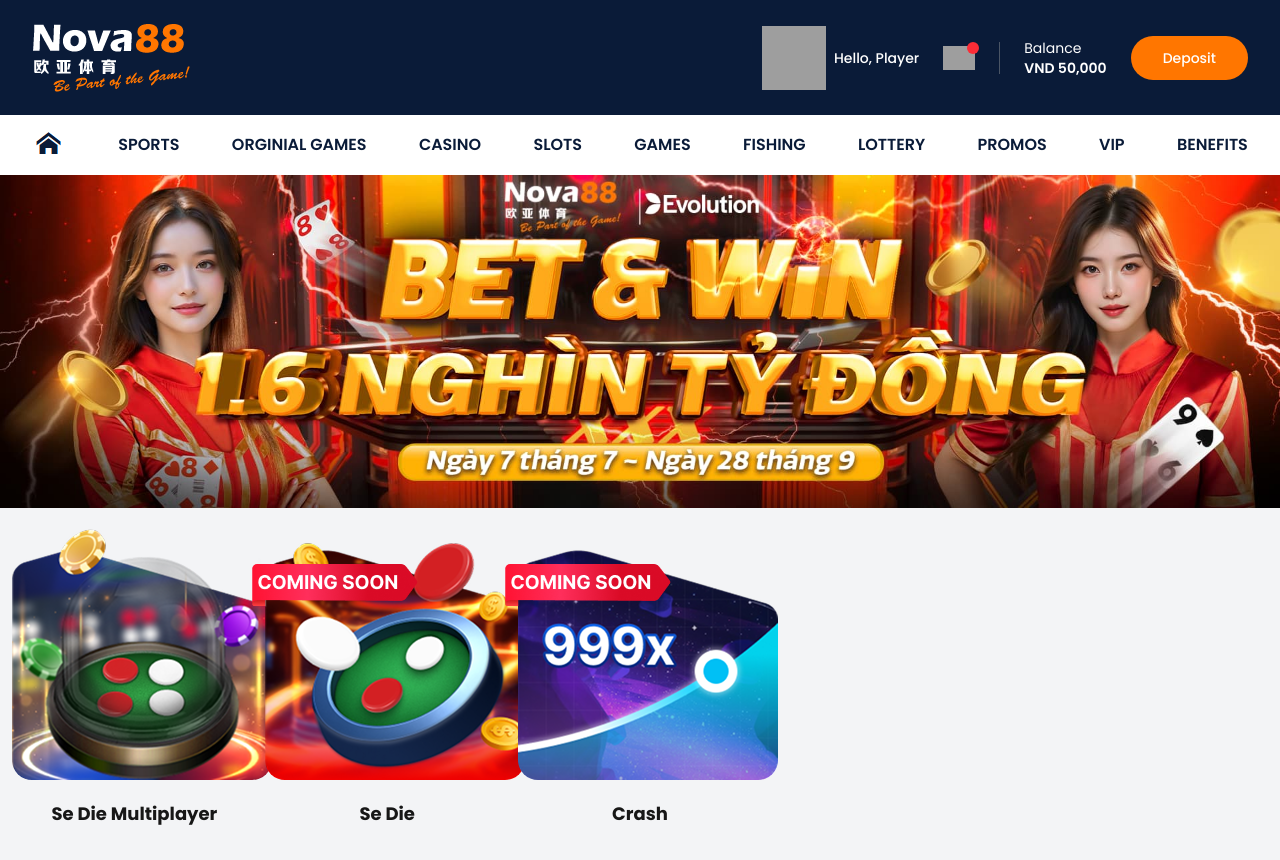
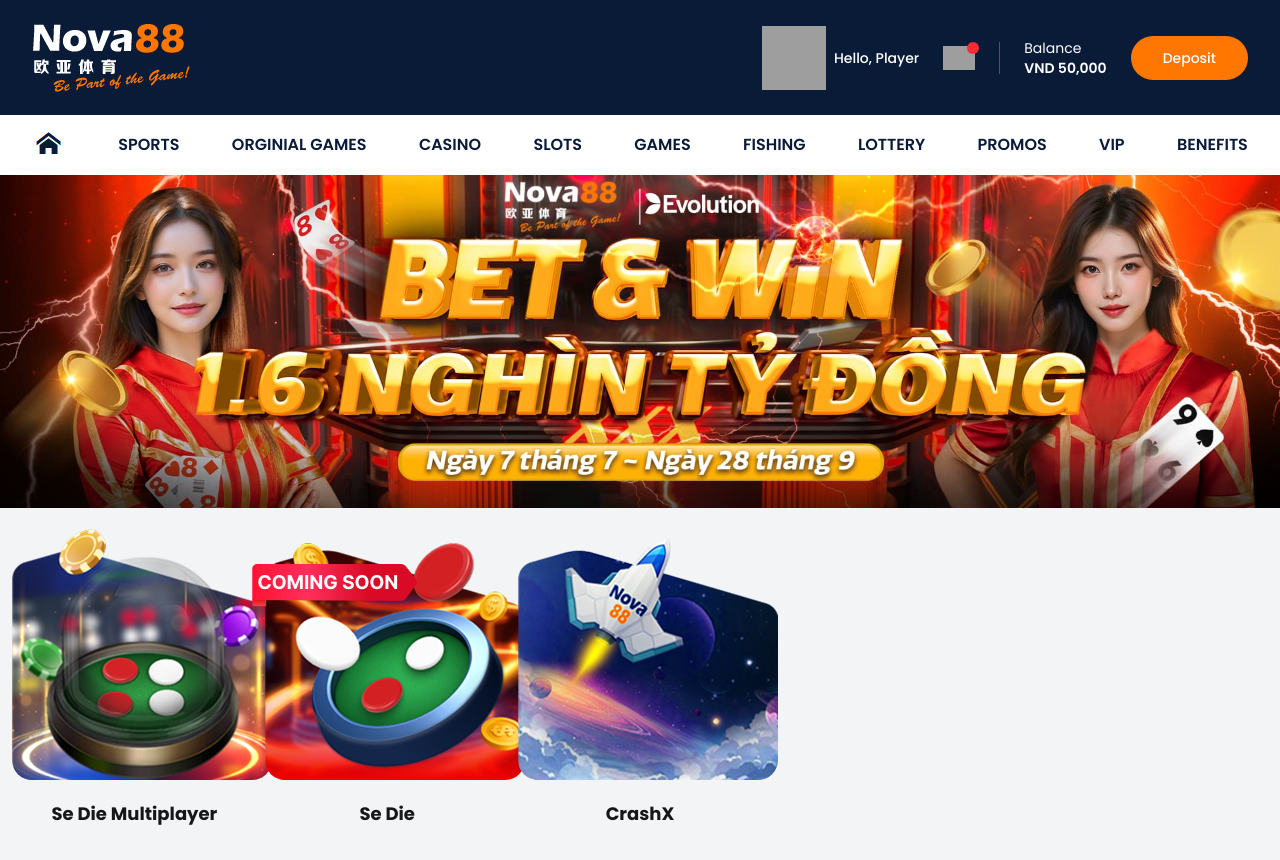
Before and after one commit to starixvn/l1_demo_original-game-demo, a Next.js app: page / in a window 1280 px wide. Built offline with nearby package versions, Linux system fonts and the light colour scheme; grey boxes are pictures that could not be loaded.

Commit message:
feat: add crashx icon - Epic GL-4116

```diff
--- a/src/app/constants/games.ts
+++ b/src/app/constants/games.ts
@@ -1,7 +1,7 @@
 export const GameCards = [
   { id: 148, name: "Se Die Multiplayer", icon: "se-die-multiplayer-icon.png", isComingSoon: false },
   { id: 152, name: "Se Die", icon: "se-die-singleplayer-icon.png", isComingSoon: true },
-  { id: 147, name: "Crash", icon: "crash-icon.png", isComingSoon: true },
+  { id: 144, name: "CrashX", icon: "crashx-icon.png", isComingSoon: false },
   // { id: 149, name: "Baccarat Multiplayer", icon: "baccarat-multiplayer-icon.png", isComingSoon: true },
   // { id: 150, name: "Big Small Multiplayer", icon: "big-small-multiplayer-icon.png", isComingSoon: true },
   // { id: 151, name: "Plinko", icon: "plinko-icon.png", isComingSoon: true },
```
Also changed, not shown: public/game-icons/crash-icon.png (deleted), public/game-icons/crashx-icon.png (added).
